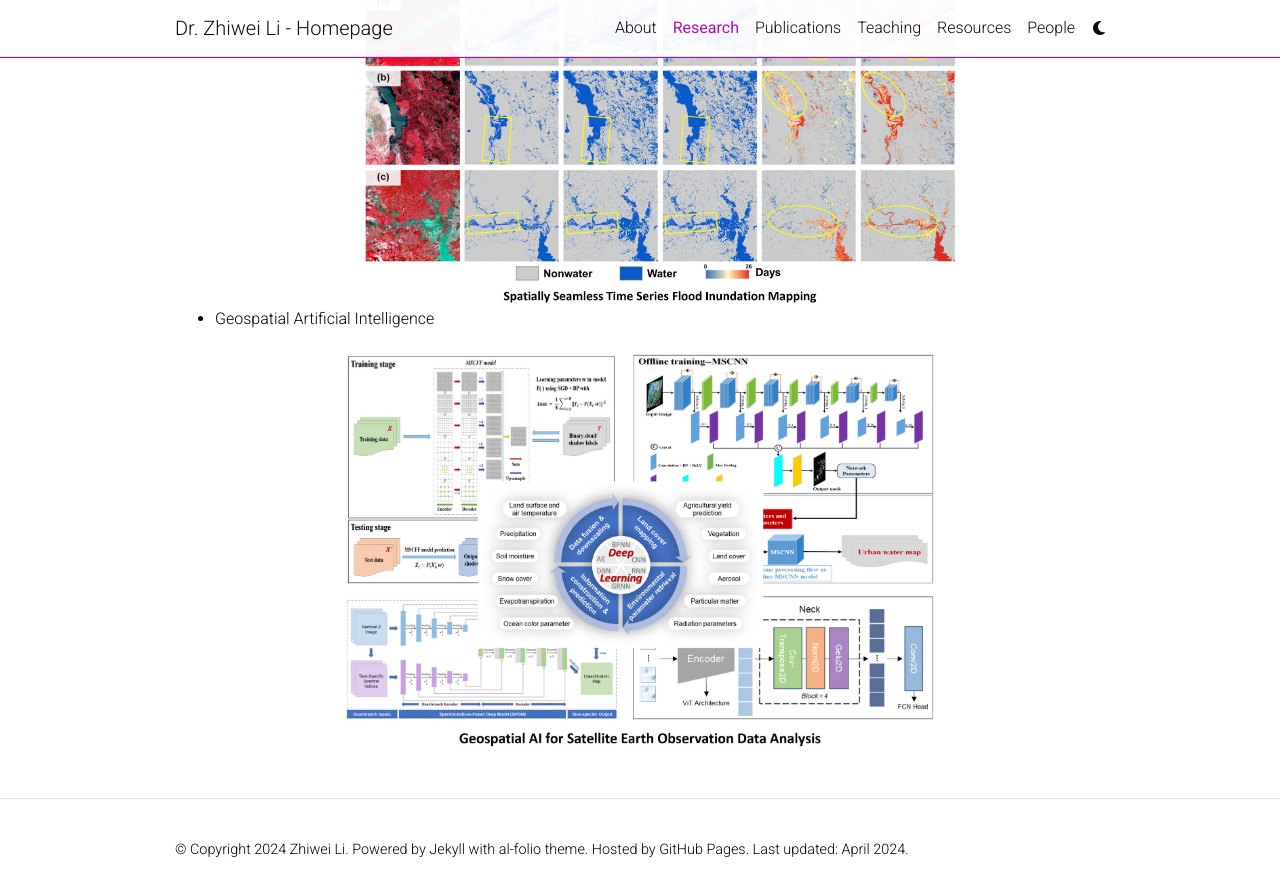
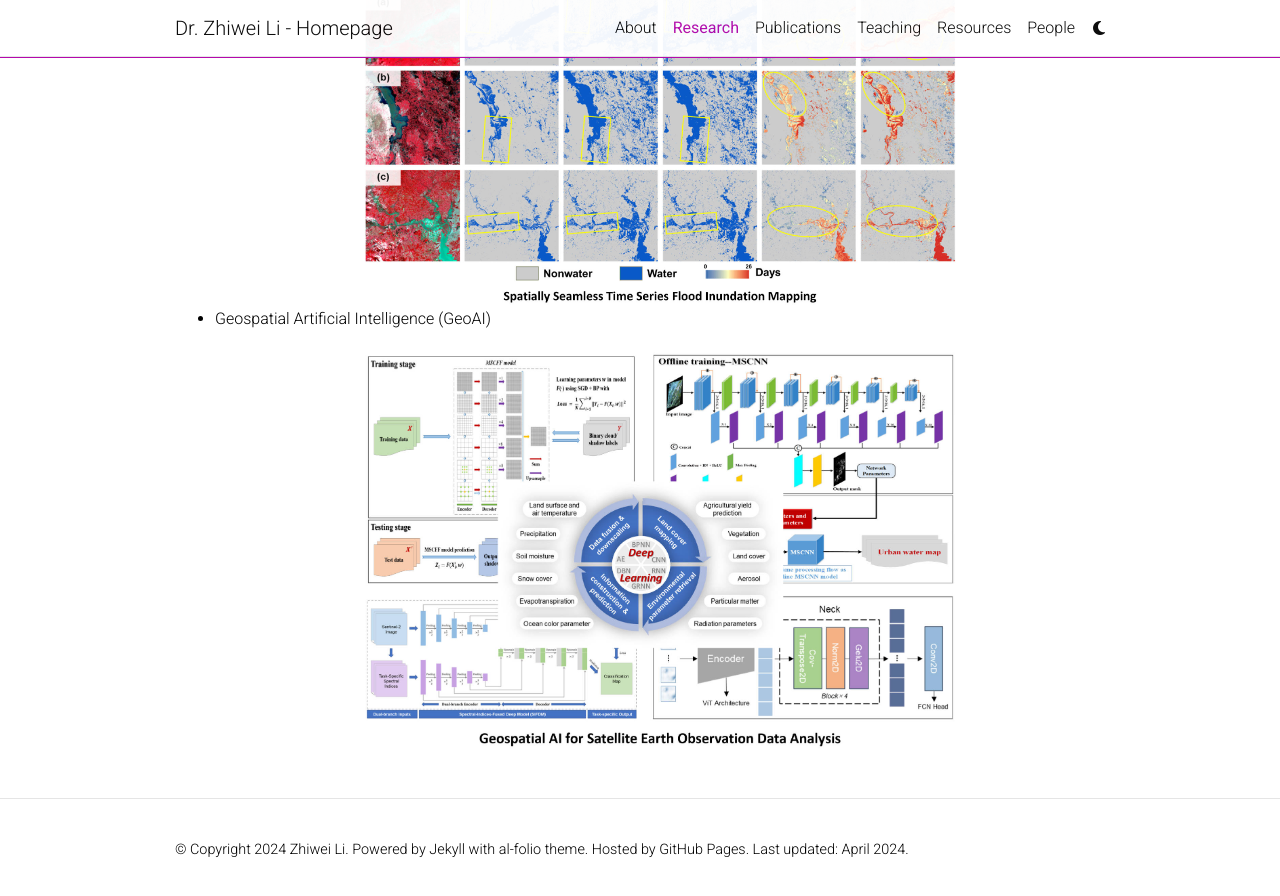
Before and after one commit to dr-lizhiwei/dr-lizhiwei.github.io, a Jekyll site: the page built from _pages/research.md, in a window 1280 px wide and 900 px high, scrolled down 1262 px. Shown: the top 896 px of the window. Built offline with Jekyll 4.4.1, drawn with Linux system fonts in a browser that asks for light colours; comment, search, counter and statistics services are not loaded; a style sheet for code colours, icons or effects is not loaded.

Commit message:
Update research.md

```diff
--- a/_pages/research.md
+++ b/_pages/research.md
@@ -23,14 +23,20 @@
 
   <div align=center><img src="../assets/img/research_cloud.jpg" alt="" width="600"/></div>
 
+
+
 - Land Use & Land Cover Mapping
 
   <div align=center><img src="../assets/img/research_lulc.jpg" alt="" width="600"/></div>
+
+
 
 - Flood Monitoring and Risk Assessment
 
   <div align=center><img src="../assets/img/research_flood.jpg" alt="" width="600"/></div>
 
-- Geospatial Artificial Intelligence
 
-<div align=center><img src="../assets/img/research_GeoAI.jpg" alt="" width="600"/></div>
+
+- Geospatial Artificial Intelligence (GeoAI)
+
+  <div align=center><img src="../assets/img/research_GeoAI.jpg" alt="" width="600"/></div>
```
